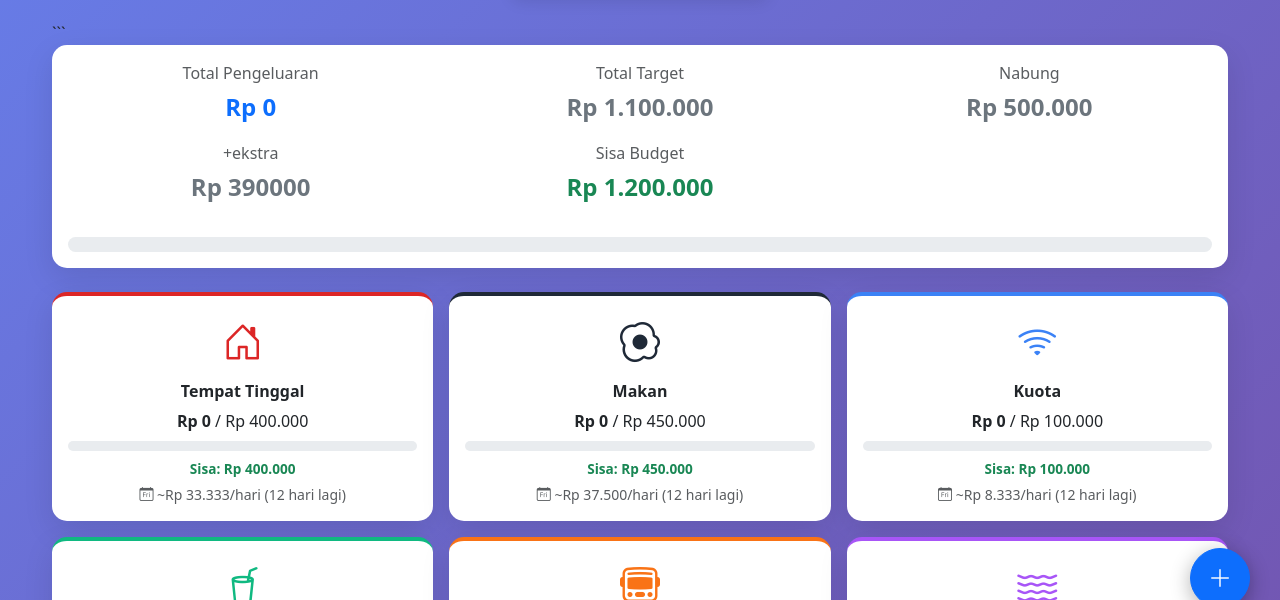
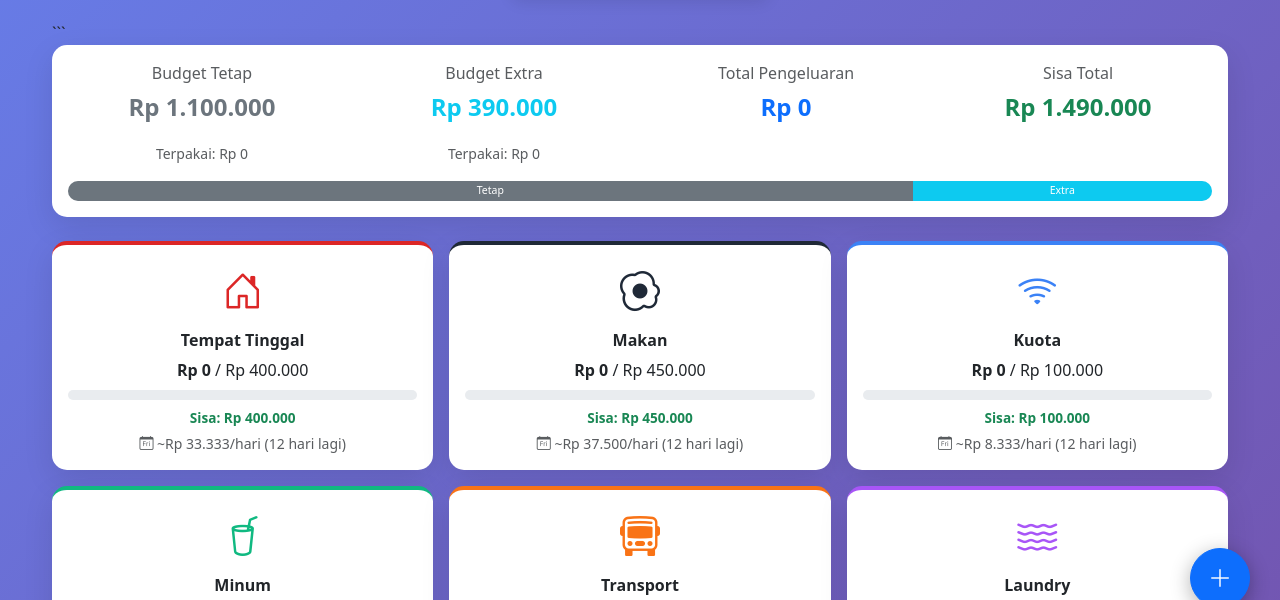
Before and after one commit to ilzamafif/testung, a plain HTML site: page index.html in a window 1280 px wide. Shown: the part 162-762 px from the top of the page. Drawn offline with nearby package versions, Linux system fonts and the light colour scheme.

Commit message:
Update budget display and expense calculations

```diff
--- a/index.html
+++ b/index.html
@@ -144,30 +144,32 @@
     <div class="card mb-4">
         <div class="card-body">
            <div class="row text-center">
-                <div class="col-md-4">
+    <div class="col-md-3">
+        <p class="text-muted mb-1">Budget Tetap</p>
+        <p class="stat-value text-secondary">Rp 1.100.000</p>
+        <small class="text-muted" id="fixedSpent">Terpakai: Rp 0</small>
+    </div>
+    <div class="col-md-3">
+        <p class="text-muted mb-1">Budget Extra</p>
+        <p class="stat-value text-info">Rp 390.000</p>
+        <small class="text-muted" id="extraSpent">Terpakai: Rp 0</small>
+    </div>
+    <div class="col-md-3">
         <p class="text-muted mb-1">Total Pengeluaran</p>
         <p class="stat-value text-primary" id="totalExpense">Rp 0</p>
     </div>
-                <div class="col-md-4">
-                    <p class="text-muted mb-1">Total Target</p>
-                    <p class="stat-value text-secondary">Rp 1.100.000</p>
+    <div class="col-md-3">
+        <p class="text-muted mb-1">Sisa Total</p>
+        <p class="stat-value text-success" id="remainingBudget">Rp 1.490.000</p>
     </div>
-                <div class="col-md-4">
-                    <p class="text-muted mb-1">Nabung </p>
-                    <p class="stat-value text-secondary">Rp 500.000</p>
 </div>
-                <div class="col-md-4">
-                    <p class="text-muted mb-1">+ekstra</p>
-                    <p class="stat-value text-secondary">Rp 390000</p>
+       <div class="progress mt-3" style="height: 20px;">
+    <div class="progress-bar bg-secondary" id="fixedProgress" role="progressbar" style="width: 0%">
+        <small>Tetap</small>
     </div>
-                <div class="col-md-4">
-                    <p class="text-muted mb-1">Sisa Budget</p>
-                    <p class="stat-value text-success" id="remainingBudget">Rp 1.100.000</p>
+    <div class="progress-bar bg-info" id="extraProgress" role="progressbar" style="width: 0%">
+        <small>Extra</small>
     </div>
-
-            </div>
-            <div class="progress mt-3" style="height: 15px;">
-                <div class="progress-bar" id="overallProgress" role="progressbar" style="width: 0%"></div>
 </div>
         </div>
     </div>
@@ -321,13 +323,13 @@
 <script>
     // Configuration
    const CATEGORIES = {
-    'Tempat Tinggal': { budget: 400000, color: '#dc2626', icon: 'bi-house-door' },
-    'Makan': { budget: 450000, color: '#1f2937', icon: 'bi-egg-fried' },
-    'Kuota': { budget: 100000, color: '#3b82f6', icon: 'bi-wifi' },
-    'Minum': { budget: 25000, color: '#10b981', icon: 'bi-cup-straw' },
-    'Transport': { budget: 75000, color: '#f97316', icon: 'bi-bus-front' },
-    'Laundry': { budget: 50000, color: '#a855f7', icon: 'bi-water' },
-    'Lain-lain': { budget: 100000, color: '#6366f1', icon: 'bi-basket' }  // ← TAMBAH BARIS INI
+    'Tempat Tinggal': { budget: 400000, color: '#dc2626', icon: 'bi-house-door', type: 'fixed' },
+    'Makan': { budget: 450000, color: '#1f2937', icon: 'bi-egg-fried', type: 'fixed' },
+    'Kuota': { budget: 100000, color: '#3b82f6', icon: 'bi-wifi', type: 'fixed' },
+    'Minum': { budget: 25000, color: '#10b981', icon: 'bi-cup-straw', type: 'fixed' },
+    'Transport': { budget: 75000, color: '#f97316', icon: 'bi-bus-front', type: 'fixed' },
+    'Laundry': { budget: 50000, color: '#a855f7', icon: 'bi-water', type: 'fixed' },
+    'Lain-lain': { budget: 390000, color: '#6366f1', icon: 'bi-basket', type: 'extra' }  // ← TAMBAH INI
 };
 
     let currentMonth = new Date().toISOString().slice(0, 7);
@@ -459,17 +461,47 @@ function renderCategoryCards() {
     // Update dashboard summary
     function updateDashboard() {
     const expenses = getMonthData(currentMonth);
-        const totalBudget = Object.values(CATEGORIES).reduce((sum, cat) => sum + cat.budget, 0);
-        const totalSpent = expenses.reduce((sum, e) => sum + e.amount, 0);
+
+    // Separate fixed and extra expenses
+    let fixedSpent = 0;
+    let extraSpent = 0;
+
+    expenses.forEach(e => {
+        const cat = CATEGORIES[e.category];
+        if (cat && cat.type === 'extra') {
+            extraSpent += e.amount;
+        } else {
+            fixedSpent += e.amount;
+        }
+    });
+
+    const fixedBudget = 1100000;
+    const extraBudget = 390000;
+    const totalBudget = fixedBudget + extraBudget;
+    const totalSpent = fixedSpent + extraSpent;
     const remaining = totalBudget - totalSpent;
-        const percentage = Math.min((totalSpent / totalBudget) * 100, 100);
 
+    // Update displays
+    $('#fixedSpent').text('Terpakai: ' + formatCurrency(fixedSpent));
+    $('#extraSpent').text('Terpakai: ' + formatCurrency(extraSpent));
     $('#totalExpense').text(formatCurrency(totalSpent));
     $('#remainingBudget').text(formatCurrency(remaining));
-        $('#overallProgress').css('width', percentage + '%')
-            .toggleClass('bg-danger', percentage >= 100)
-            .toggleClass('bg-warning', percentage >= 80 && percentage < 100)
-            .toggleClass('bg-success', percentage < 80);
+
+    // Update separate progress bars
+    const fixedPercentage = Math.min((fixedSpent / fixedBudget) * 100, 100);
+    const extraPercentage = Math.min((extraSpent / extraBudget) * 100, 100);
+
+    $('#fixedProgress').css('width', (fixedBudget / totalBudget * 100) + '%');
+    $('#extraProgress').css('width', (extraBudget / totalBudget * 100) + '%');
+
+    // Color based on usage
+    $('#fixedProgress')
+        .removeClass('bg-danger bg-warning bg-secondary')
+        .addClass(fixedPercentage >= 100 ? 'bg-danger' : (fixedPercentage >= 80 ? 'bg-warning' : 'bg-secondary'));
+
+    $('#extraProgress')
+        .removeClass('bg-danger bg-warning bg-info')
+        .addClass(extraPercentage >= 100 ? 'bg-danger' : (extraPercentage >= 80 ? 'bg-warning' : 'bg-info'));
 }
 
     // Render transactions
```
Lines whose indentation alone changed are shown as unchanged.
